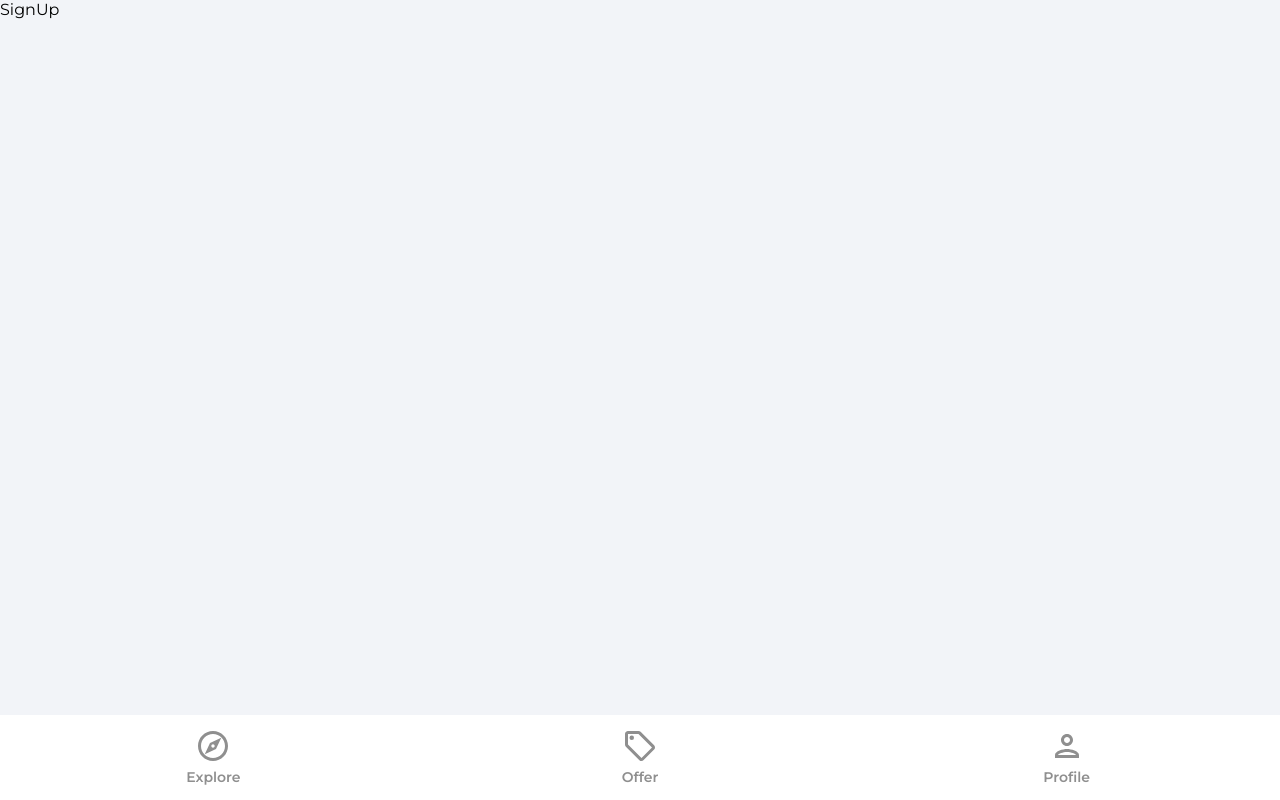
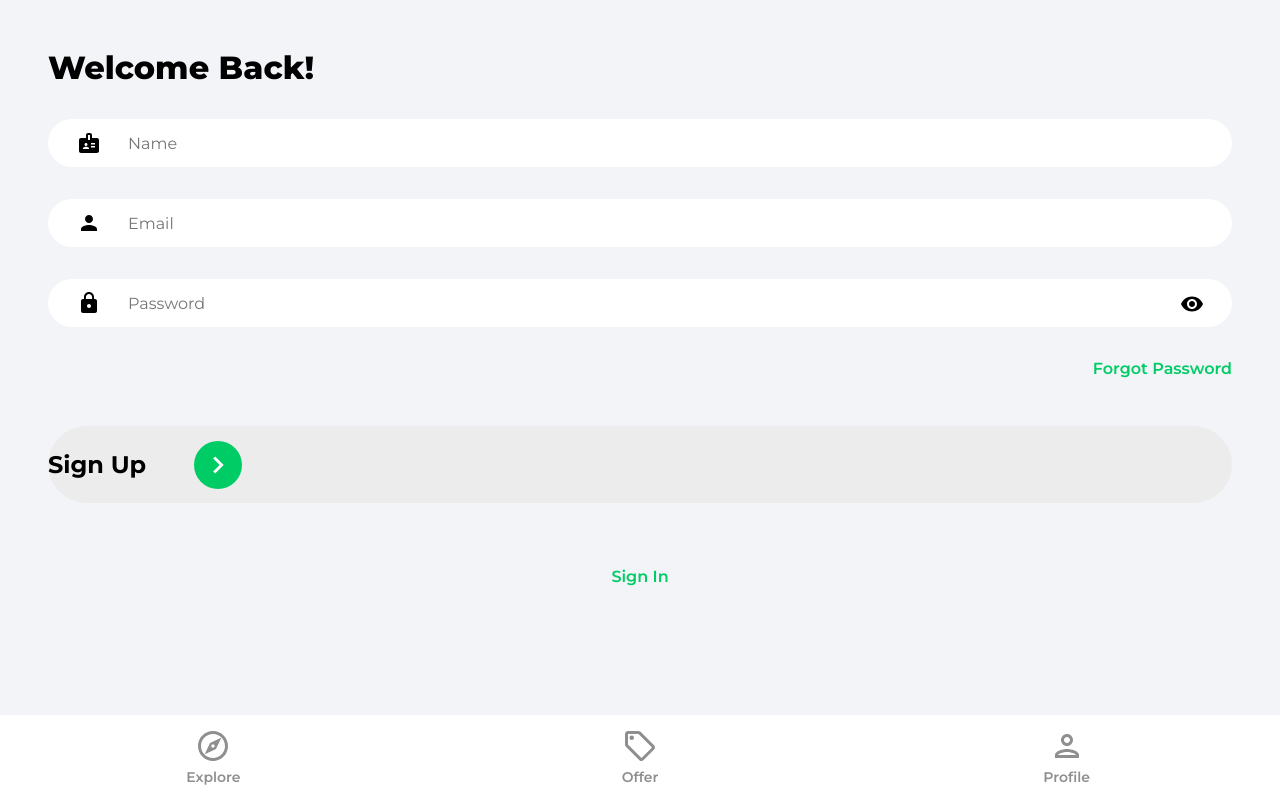
Before and after one commit to uufukttas/House_MarketPlace, a React (Create React App) app: page /sign_up in a window 1280 px wide. Built offline with nearby package versions, Linux system fonts and the light colour scheme.

Commit message:
Sign In/Up Components added.

```diff
--- a/src/index.css
+++ b/src/index.css
@@ -225,9 +225,11 @@ button {
 .signUpBar {
   margin-top: 3rem;
   display: flex;
-  justify-content: space-between;
+  justify-content: space-around;
   align-items: center;
   position: inherit;
+  background: #ececec;
+  border-radius: 50px;
 }
 
 .signInButton,
--- a/src/pages/SignIn.jsx
+++ b/src/pages/SignIn.jsx
@@ -1,9 +1,76 @@
-import React from 'react'
+import { useState } from "react";
+import { Link, useNavigate } from "react-router-dom";
+import { ReactComponent as ArrowRightIcon } from "../assets/svg/keyboardArrowRightIcon.svg";
+import VisibilityIcon from "../assets/svg/visibilityIcon.svg";
 
 function SignIn() {
+  const [showPassword, setShowPassword] = useState(false);
+  const [formData, setFormData] = useState({
+    email: "",
+    password: "",
+  });
+  const { email, password } = formData;
+
+  const navigate = useNavigate();
+
+  const handleChangeInput = (event) => {
+    setFormData((prevState) => ({
+      ...prevState,
+      [event.target.id]: event.target.value,
+    }));
+    formData[event.target.id] = event.target.value;
+  };
+
   return (
-    <div>SignIn</div>
-  )
+    <>
+      <div className="pageContainer">
+        <header>
+          <p className="pageHeader">Welcome Back!</p>
+        </header>
+        <form>
+          <input
+            id="email"
+            type="email"
+            className="emailInput"
+            placeholder="Email"
+            value={email}
+            onChange={handleChangeInput}
+          />
+          <div className="passwordInputDiv">
+            <input
+              id="password"
+              type={showPassword ? "text" : "password"}
+              className="passwordInput"
+              placeholder="Password"
+              value={password}
+              onChange={handleChangeInput}
+            />
+
+            <img
+              src={VisibilityIcon}
+              alt="show password"
+              className="showPassword"
+              onClick={() => setShowPassword((prevState) => !prevState)}
+            />
+          </div>
+          <Link to="/forgot_password" className="forgotPasswordLink">
+            Forgot Password
+          </Link>
+
+          <div className="signInBar">
+            <p className="signInText">Sign In</p>
+            <button className="signInButton">
+              <ArrowRightIcon fill="#fff" width={34} height={34} />
+            </button>
+          </div>
+        </form>
+        {/*Google OAth */}
+        <Link to="/sign_up" className="registerLink">
+          Sign Up
+        </Link>
+      </div>
+    </>
+  );
 }
 
-export default SignIn
+export default SignIn;
--- a/src/pages/SignUp.jsx
+++ b/src/pages/SignUp.jsx
@@ -1,9 +1,85 @@
-import React from 'react'
+import { useState } from "react";
+import { Link, useNavigate } from "react-router-dom";
+import { ReactComponent as ArrowRightIcon } from "../assets/svg/keyboardArrowRightIcon.svg";
+import VisibilityIcon from "../assets/svg/visibilityIcon.svg";
 
 function SignUp() {
+  const [showPassword, setShowPassword] = useState(false);
+  const [formData, setFormData] = useState({
+    name: '',
+    email: "",
+    password: "",
+  });
+  const { name, email, password } = formData;
+
+  const navigate = useNavigate();
+
+  const handleChangeInput = (event) => {
+    setFormData((prevState) => ({
+      ...prevState,
+      [event.target.id]: event.target.value,
+    }));
+    formData[event.target.id] = event.target.value;
+  };
+
   return (
-    <div>SignUp</div>
-  )
+    <>
+      <div className="pageContainer">
+        <header>
+          <p className="pageHeader">Welcome Back!</p>
+        </header>
+        <form>
+        <input
+            id="name"
+            type="text"
+            className="nameInput"
+            placeholder="Name"
+            value={name}
+            onChange={handleChangeInput}
+          />
+          <input
+            id="email"
+            type="email"
+            className="emailInput"
+            placeholder="Email"
+            value={email}
+            onChange={handleChangeInput}
+          />
+          <div className="passwordInputDiv">
+            <input
+              id="password"
+              type={showPassword ? "text" : "password"}
+              className="passwordInput"
+              placeholder="Password"
+              value={password}
+              onChange={handleChangeInput}
+            />
+
+            <img
+              src={VisibilityIcon}
+              alt="show password"
+              className="showPassword"
+              onClick={() => setShowPassword((prevState) => !prevState)}
+            />
+          </div>
+          <Link to="/forgot_password" className="forgotPasswordLink">
+            Forgot Password
+          </Link>
+
+          <div className="signUpBar">
+            <p className="signUpText">Sign Up</p>
+            <button className="signUpButton">
+              <ArrowRightIcon fill="#fff" width={34} height={34} />
+            </button>
+          </div>
+        </form>
+        {/*Google OAth */}
+        <Link to="/sign_in" className="registerLink">
+          Sign In
+        </Link>
+      </div>
+    </>
+  );
 }
 
-export default SignUp
+export default SignUp;
```
